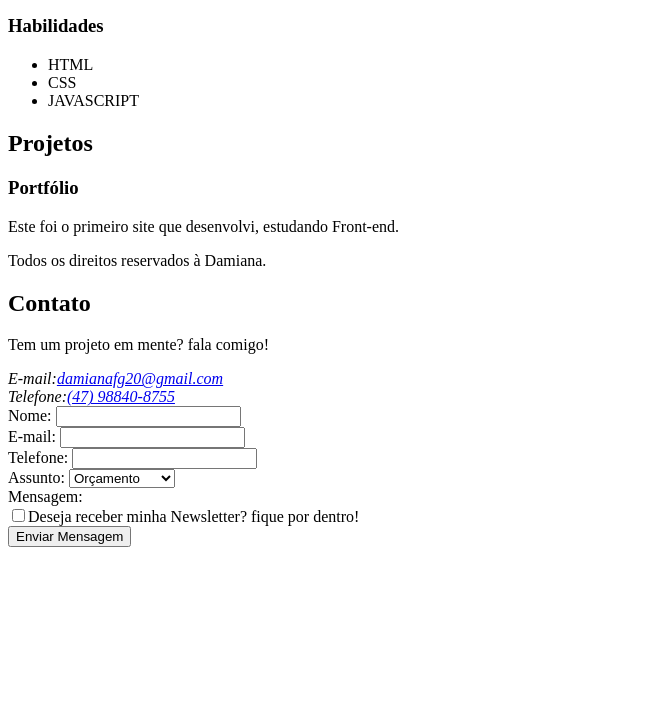
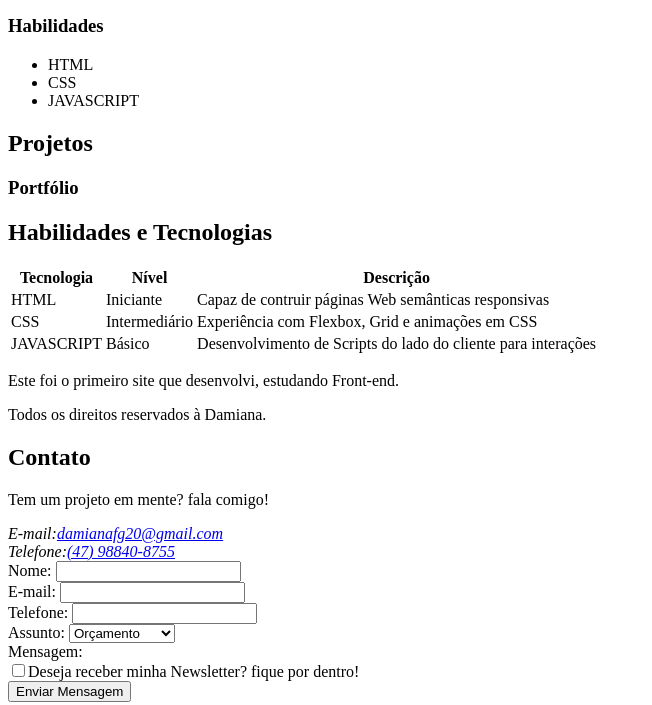
Before and after one commit to DamiGomes/Meu-primeiro-site, a plain HTML site: page index.html in a window 1280 px wide. Shown: the part 292-997 px from the top of the page, without its empty margins (0-652 px from the left). Before the commit the page ends 847 px from the top, so only its background shows below. Drawn offline with Linux system fonts and the light colour scheme.

Commit message:
Adição de formulários e tabelas

```diff
--- a/index.html
+++ b/index.html
@@ -60,10 +60,57 @@
 
             <article>
                 <h3>Portfólio</h3>
+        </section>
 
-                <p>
-                    Este foi o primeiro site que desenvolvi, estudando Front-end.
-                </p>
+        <section id="Habilidades">
+
+            <h2>Habilidades e Tecnologias</h2>
+
+            <table>
+
+                <head>
+                    <tr>
+                        <th>Tecnologia</th>
+                        <th>Nível</th>
+                        <th>Descrição</th>
+
+                        <trtbody>
+                            <tr>
+                            <td>HTML</td>
+                            <td>Iniciante</td>
+                                <td>Capaz de contruir páginas Web semânticas responsivas</td>
+
+                                    <trtbody>
+                                        <tr>
+                                        <td>CSS</td>
+                                        <td>Intermediário</td>
+                                            <td>Experiência com Flexbox, Grid e animações em CSS</td>
+
+                                            <trtbody>
+                                                <tr>
+                                                <td>JAVASCRIPT</td>
+                                                <td>Básico</td>
+                                                    <td>Desenvolvimento de Scripts do lado do cliente para interações</td>
+
+
+
+
+                            </HTMl></td>
+                            </tr>
+
+
+
+                        </trtbody>
+
+
+                        </th>
+                    </tr>
+                </head>
+            </table>
+
+            <p>
+                Este foi o primeiro site que desenvolvi, estudando Front-end.
+            </p>
             </article>
 
         </section>
```
